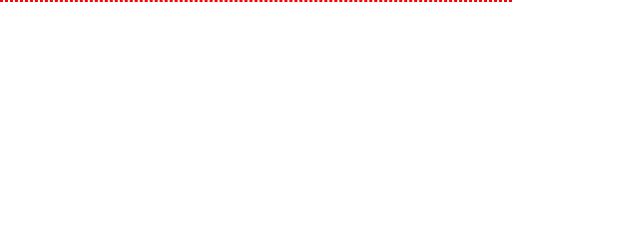
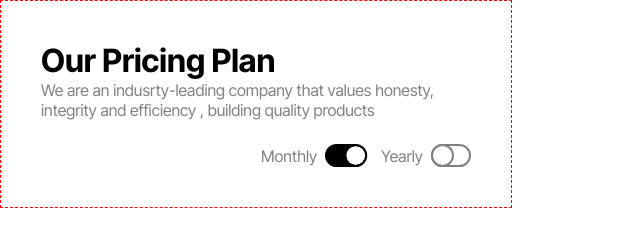
Before and after one commit to gialli24/htmlcss-pricing-plan, a plain HTML site: page index.html in a window 1280 px wide. Shown: the whole page, without its empty margins (0-640 px from the left). Drawn offline with Linux system fonts and the light colour scheme.

Commit message:
Added header

```diff
--- a/index.html
+++ b/index.html
@@ -11,6 +11,25 @@
 </head>
 
 <body class="debug debug-mobile">
+    <header class="app-header">
+        <h1>Our Pricing Plan</h1>
+        <p>
+            We are an indusrty-leading company that values honesty, integrity and efficiency , building quality products
+        </p>
+
+        <div class="toolbar">
+            <lab class="toggle-container">
+                Monthly
+                <span class="toggle active"></span>
+            </lab>
+            <div class="toggle-container">
+                Yearly
+                <span class="toggle"></span>
+            </div>
+        </div>
+        <!-- /.toolbar -->
+    </header>
+    <!-- /.app-header -->
 </body>
 
 </html>
--- a/style.css
+++ b/style.css
@@ -35,3 +35,76 @@ button {
 .debug-mobile {
     width: 512px;
 }
+
+/* #endregion Debug Rules */
+
+/* Toggles */
+
+.toggle-container {
+    display: flex;
+    align-items: center;
+    box-sizing: content-box;
+
+    gap: 0.5rem;
+
+    color: var(--dis-secondary);
+}
+
+.toggle {
+    width: 2.5rem;
+
+    display: inline-block;
+    border-radius: 1rem;
+    border: 2px solid var(--dis-secondary);
+
+    cursor: pointer;
+}
+
+.toggle::after {
+    content: "";
+
+    width: 1.2rem;
+    height: 1.2rem;
+
+    display: block;
+
+    border-radius: 50%;
+    outline: 2px solid var(--dis-secondary);
+
+    background-color: var(--dis-white);
+}
+
+.toggle.active {
+    border: 2px solid var(--dis-black);
+
+    background-color: var(--dis-black);
+}
+
+.toggle.active::after {
+    translate: 100% 0;
+
+    outline: 2px solid var(--dis-black);
+}
+
+/* #endregion Toggles */
+
+/* #region Header */
+
+.app-header {
+    padding: 2.5rem;
+}
+
+.app-header>p {
+    color: var(--dis-secondary);
+}
+
+.toolbar {
+    display: flex;
+    justify-content: flex-end;
+
+    gap: 1rem;
+
+    margin-top: 1.5rem;
+}
+
+/* #endregion Header */
```
